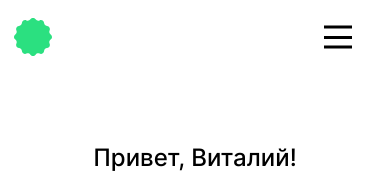
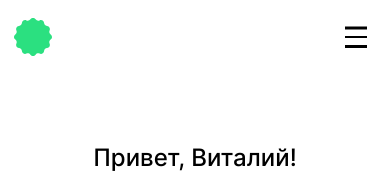
Before and after one commit to Balzak1976/movies-explorer-frontend, a React (Create React App) app: page /profile in a window 390 px wide. Shown: the top 173 px of the page. Built offline with nearby package versions, Linux system fonts and the light colour scheme.

Commit message:
style: сделать адаптивным бургер меню

```diff
--- a/src/components/Header/BtnBurger/BtnBurger.css
+++ b/src/components/Header/BtnBurger/BtnBurger.css
@@ -1,8 +1,4 @@
 .btn-burger {
-  --btn-w: 28px;
-  --btn-h: 23px;
-  --strip-h: 3px;
-
   height: 44px;
   padding: 8px;
   display: none;
@@ -59,12 +55,12 @@
   }
 
   .btn-burger__inner_active::before {
-    transform: translateX(17px) translateY(-50%) rotate(45deg);
+    transform: translateX(var(--offset-x)) translateY(-50%) rotate(45deg);
     width: calc(var(--btn-w) - 6px);
   }
 
   .btn-burger__inner_active::after {
-    transform:  translateX(17px) translateY(-50%) rotate(-45deg);
+    transform:  translateX(var(--offset-x)) translateY(-50%) rotate(-45deg);
     width: calc(var(--btn-w) - 6px);
   }
 }
--- a/src/components/Header/BtnBurgerWithMenuProfile/BtnBurgerWithMenuProfile.css
+++ b/src/components/Header/BtnBurgerWithMenuProfile/BtnBurgerWithMenuProfile.css
@@ -1,5 +1,5 @@
 @media screen and (max-width: 770px) {
-  .burger__shutter {
+  .hidden-menu__shutter {
     position: fixed;
     top: 0;
     bottom: 0;
@@ -9,14 +9,32 @@
     z-index: 80;
   }
 
-  .burger__shutter_active {
+  .hidden-menu__shutter_active {
     right: 0;
     background-color: rgba(0, 0, 0, 0.3);
   }
 
-  .btn-burger_burger {
+  .btn-burger_hidden-menu {
+    --btn-w: 28px;
+    --btn-h: 23px;
+    --strip-h: 3px;
+    --offset-x: 17px;
+
     position: fixed;
     top: 15px;
     right: 30px;
   }
 }
+
+@media screen and (max-width: 440px) {
+  .btn-burger_hidden-menu {
+    --btn-w: 22px;
+    --btn-h: 21px;
+    --strip-h: 2.5px;
+    --offset-x: 0;
+
+    position: fixed;
+    top: 15px;
+    right: 15px;
+  }
+}
--- a/src/components/Header/BtnBurgerWithMenuProfile/BtnBurgerWithMenuProfile.js
+++ b/src/components/Header/BtnBurgerWithMenuProfile/BtnBurgerWithMenuProfile.js
@@ -11,10 +11,10 @@ function BtnBurgerWithMenuProfile() {
   };
 
   return (
-    <div className={`burger ${isMenuOpen && 'burger_active'}`}>
-      <div className={`burger__shutter ${isMenuOpen && 'burger__shutter_active'}`} />
+    <div className="hidden-menu">
+      <div className={`hidden-menu__shutter ${isMenuOpen && 'hidden-menu__shutter_active'}`} />
 
-      <BtnBurger classMix={'btn-burger_burger '} onClick={handelBtnBurgerClick} isOpen={isMenuOpen} />
+      <BtnBurger classMix={'btn-burger_hidden-menu '} onClick={handelBtnBurgerClick} isOpen={isMenuOpen} />
 
       <MenuProfile isOpen={isMenuOpen} />
     </div>
--- a/src/components/Header/MenuProfile/MenuProfile.css
+++ b/src/components/Header/MenuProfile/MenuProfile.css
@@ -1,6 +1,4 @@
 .menu-profile {
-  display: flex;
-  align-items: center;
 }
 
 .menu-profile__title {
@@ -12,7 +10,6 @@
   align-items: center;
   gap: 20px;
 }
-
 
 .menu-profile__link {
   color: inherit;
@@ -52,7 +49,10 @@
   .menu-profile {
     padding-top: 160px;
     padding-bottom: 89px;
+    display: flex;
+    align-items: center;
     flex-direction: column;
+    gap: 28px;
     position: fixed;
     top: 0;
     bottom: 0;
@@ -63,26 +63,21 @@
     z-index: 90;
   }
 
+  .menu-profile_type_burger {
+    right: 0;
+  }
+
   .menu-profile__title {
     display: block;
-    margin-top: 0;
-    margin-bottom: 28px;
+    margin: 0;
+
     font-weight: 500;
     font-size: 18px;
     line-height: 1.22;
   }
 
-  .menu-profile_type_burger {
-    right: 0;
-  }
-
-  .btn-burger_menu-profile {
-    position: fixed;
-    top: 15px;
-    right: 30px;
-  }
-
   .menu-profile__list {
+    flex: 1;
     flex-direction: column;
     gap: 28px;
   }
@@ -115,8 +110,12 @@
 
 @media screen and (max-width: 440px) {
   .menu-profile {
+    min-width: 100vw;
     padding-top: 145px;
-    padding-bottom: 89px;
-    min-width: 100vw;
+    padding-bottom: 40px;
+    gap: 24px;
+  }
+  .menu-profile__list {
+    gap: 24px;
   }
 }
--- a/src/components/Header/MenuProfile/MenuProfile.js
+++ b/src/components/Header/MenuProfile/MenuProfile.js
@@ -4,9 +4,9 @@ import { NavLink } from 'react-router-dom';
 function MenuProfile({ isOpen }) {
   return (
     <nav className={`menu-profile ${isOpen && 'menu-profile_type_burger'}`}>
-      <h3 className={`menu-profile__title ${isOpen && 'menu-profile__title_type_burger'}`}>Главная</h3>
+      <h3 className="menu-profile__title">Главная</h3>
 
-      <ul className={`menu-profile__list reset-ul`}>
+      <ul className="menu-profile__list reset-ul">
         <li>
           <NavLink
             to="/movies"
--- a/src/components/UserForm/UserForm.css
+++ b/src/components/UserForm/UserForm.css
@@ -52,9 +52,9 @@
   }
 }
 
-@media screen and (max-width: 450px) {
+@media screen and (max-width: 440px) {
   .user-form {
-    padding: 0 20px ;
+    padding: 0 30px ;
   }
 
   .user-form__title {
--- a/src/components/parts/Nav/Nav.js
+++ b/src/components/parts/Nav/Nav.js
@@ -4,7 +4,7 @@ function Nav({ class: { nav, ul, li, a }, links, children }) {
       <ul className={`${ul} reset-ul`}>
         {links.map((v, i) => (
           <li className={li} key={i}>
-            <a href={v.link} className={`button ${a}`}>
+            <a href={v.link} target="_blank" rel="noreferrer" className={`button ${a}`}>
               {v.text}
               {children}
             </a>
```
